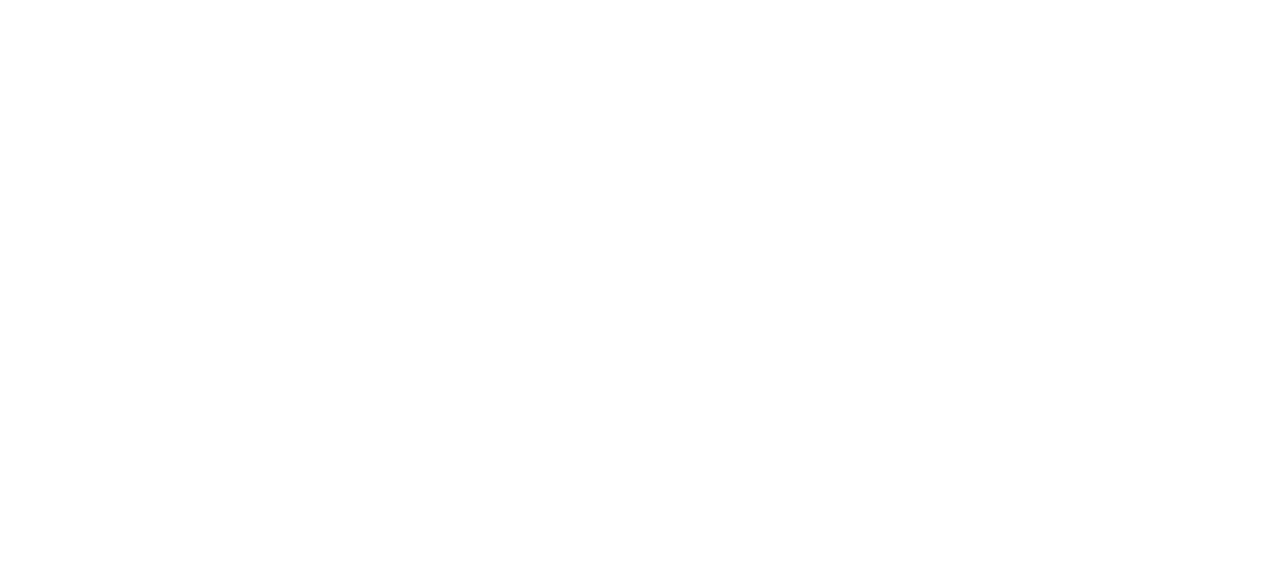
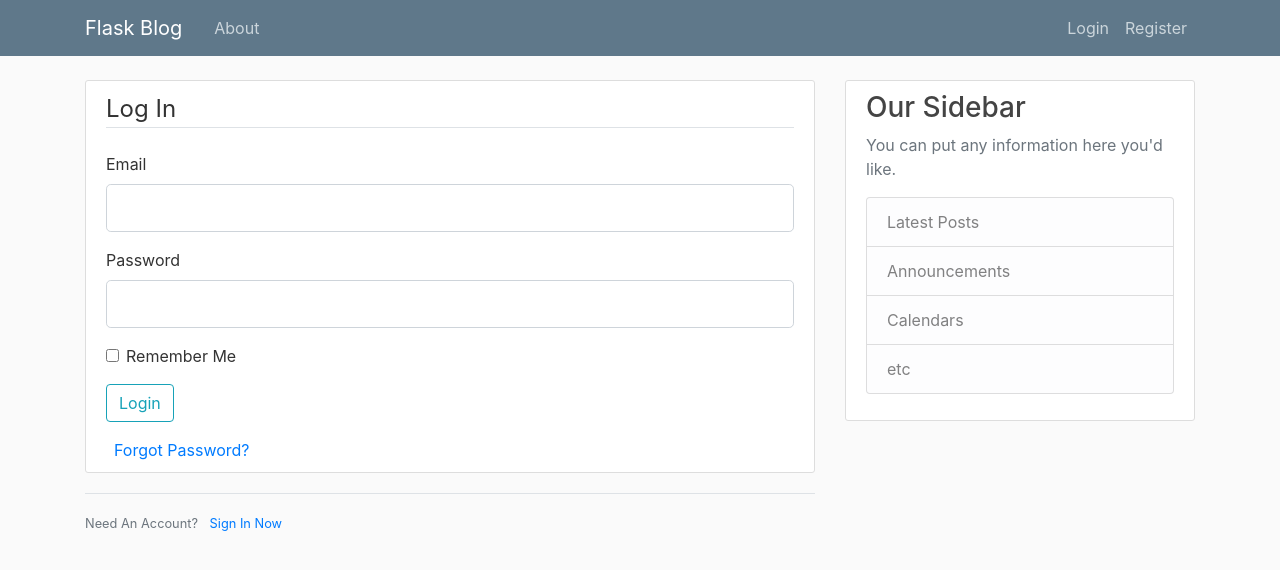
Before and after one commit to makurek/corey_schafer_flask_tutorial, a Flask app: page /login in a window 1280 px wide. Before the commit the part shown is empty. Shown: the top 570 px of the page. Run offline with Flask 2, Linux system fonts and the light colour scheme; parts of the project's set-up code (start-up, migrations or seed data) failed here and were passed over; some libraries are stand-ins or nearby versions.

Commit message:
added login form

```diff
--- a/app.py
+++ b/app.py
@@ -34,9 +34,16 @@
         return redirect(url_for('home'))
     return render_template('register.html', title='Register', form=form)
 
-@app.route("/login")
+@app.route("/login", methods=['GET', 'POST'])
 def login():
     form = LoginForm()
+    if form.validate_on_submit():
+        if form.email.data == 'admin@blog.com' and form.password.data == 'password':
+            flash('You have been logged in!', 'success')
+            return redirect(url_for('home'))
+        else:
+            flash('Login Unsuccessful. Please check username and password', 'danger')
+
     return render_template('login.html', title='Login', form=form)
 
 
--- a/templates/layout.html
+++ b/templates/layout.html
@@ -26,13 +26,13 @@
           </button>
           <div class="collapse navbar-collapse" id="navbarToggle">
             <div class="navbar-nav mr-auto">
-              <a class="nav-item nav-link" href="/">Home</a>
-              <a class="nav-item nav-link" href="/about">About</a>
+              <a class="nav-item nav-link" href="{{ url_for('home') }}>Home</a>
+              <a class="nav-item nav-link" href="{{ url_for('about') }}">About</a>
             </div>
             <!-- Navbar Right Side -->
             <div class="navbar-nav">
-              <a class="nav-item nav-link" href="/login">Login</a>
-              <a class="nav-item nav-link" href="/register">Register</a>
+              <a class="nav-item nav-link" href="{{ url_for('login') }}">Login</a>
+              <a class="nav-item nav-link" href="{{ url_for('register') }}">Register</a>
             </div>
           </div>
         </div>
--- a/templates/login.html
+++ b/templates/login.html
@@ -1,10 +1,54 @@
-<!DOCTYPE html>
-<html lang="en">
-<head>
-    <meta charset="UTF-8">
-    <title>Title</title>
-</head>
-<body>
+{% extends "layout.html" %}
+{% block content %}
+    <div class="content-section">
+        <form method="POST" action="" novalidate>
+            {{ form.hidden_tag() }}
+            <fieldset class="form-group">
+                <legend class="border-bottom mb-4">Log In</legend>
 
-</body>
-</html>
+                <div class="form-group">
+                    {{  form.email.label(class="form-control-label") }}
+                    {% if form.email.errors %}
+                        {{ form.email(class="form-control form-control-lg is-invalid") }}
+                        <div class="invalid-feedback">
+                            {% for error in form.email.errors %}
+                                <span>{{ error }}</span>
+                            {% endfor %}
+                        </div>
+                    {% else %}
+                        {{ form.email(class="form-control form-control-lg") }}
+                    {% endif %}
+                </div>
+                <div class="form-group">
+                    {{  form.password.label(class="form-control-label") }}
+                    {% if form.password.errors %}
+                        {{ form.password(class="form-control form-control-lg is-invalid") }}
+                        <div class="invalid-feedback">
+                            {% for error in form.password.errors %}
+                                <span>{{ error }}</span>
+                            {% endfor %}
+                        </div>
+                    {% else %}
+                        {{ form.password(class="form-control form-control-lg") }}
+                    {% endif %}
+                </div>
+                <div class="form-check">
+                    {{ form.remember(class="form-check-input") }}
+                    {{ form.remember.label(class="form-check-label") }}
+
+                </div>
+
+            </fieldset>
+            <div class="form-group">
+                {{  form.submit(class="btn btn-outline-info") }}
+            </div>
+            <small class="text-muted ml-2"></small>
+                <a href="#">Forgot Password?</a>
+        </form>
+    </div>
+    <div class="border-top pt-3">
+        <small class="text-muted">
+            Need An Account? <a class="ml-2" href="{{ url_for('register') }}">Sign In Now</a>
+        </small>
+    </div>
+{% endblock content %}
```
